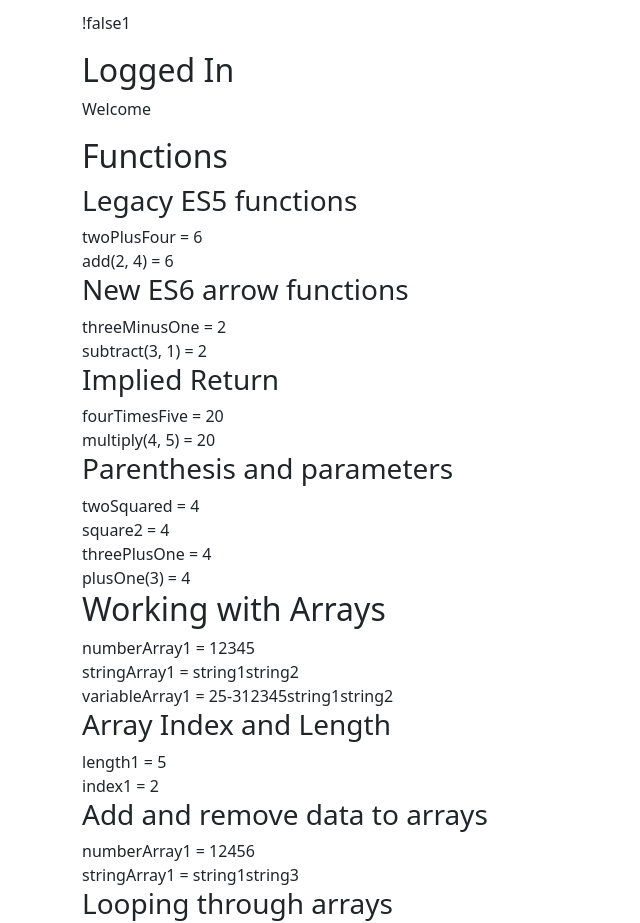
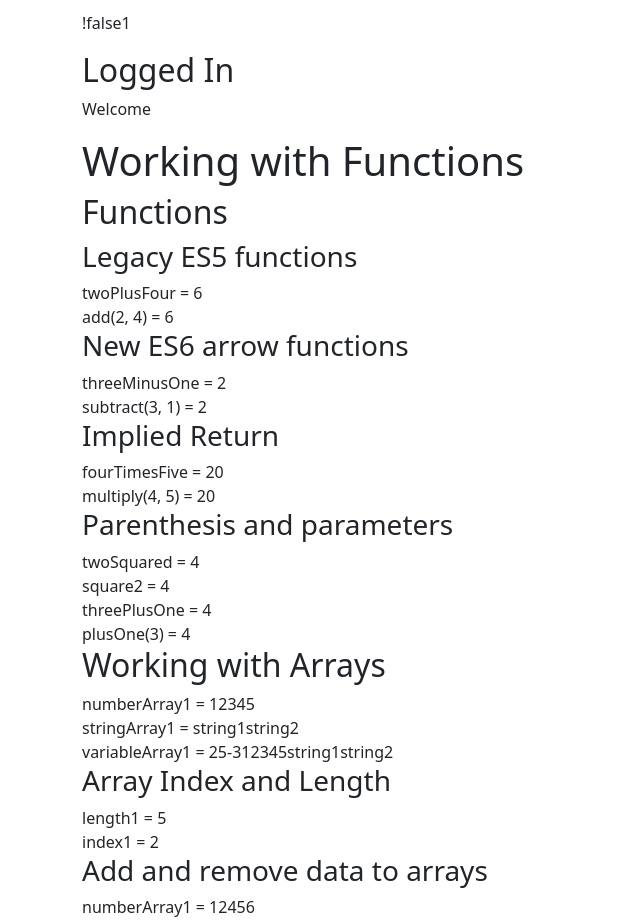
Before and after one commit to yunke-l/tuiter-react-web-app, a React (Create React App) app: page /#/labs in a window 1280 px wide. Shown: the part 1640-2563 px from the top of the page, without its empty margins (0-640 px from the left). Built offline with nearby package versions, Linux system fonts and the light colour scheme.

Commit message:
Update lab3

```diff
--- a/src/labs/a3/working-with-functions.js
+++ b/src/labs/a3/working-with-functions.js
@@ -8,6 +8,7 @@ function WorkingWithFunctions() {
 
   return (
       <div>
+        <h1>Working with Functions</h1>
         <Es5Functions/>
         <ArrowFunctions/>
         <ImpliedReturn/>
```
